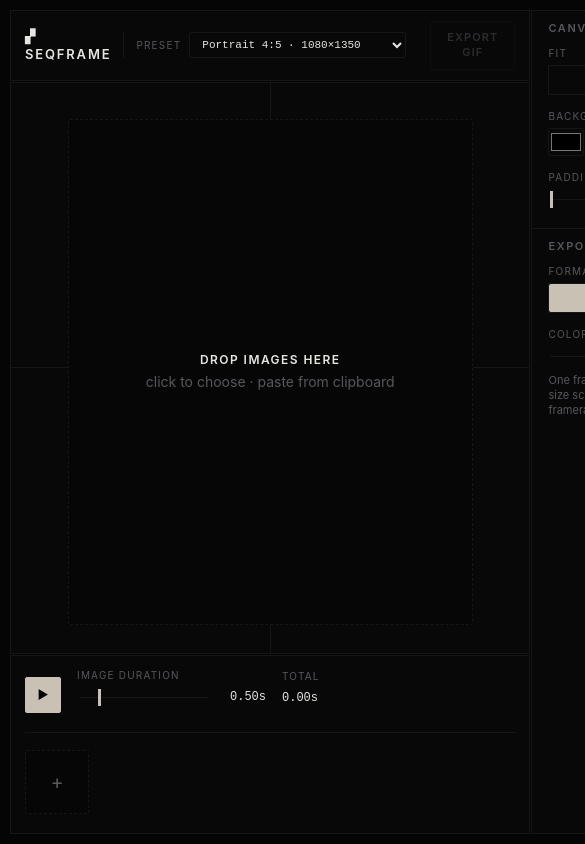
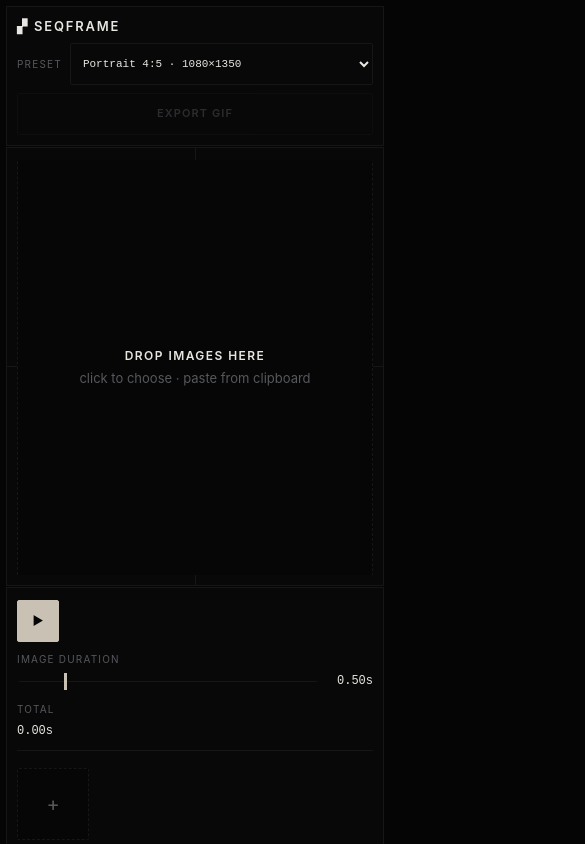
Before and after one commit to lauriparonen/seqframe, a React (Vite) app: page / in a window 390 px wide. Shown: the top 844 px of the page, 585 px wide, since content can reach past the window. Built offline with nearby package versions, Linux system fonts and the light colour scheme.

Commit message:
feat: add responsive styles for mobile layouts in App component

```diff
--- a/src/App.css
+++ b/src/App.css
@@ -561,3 +561,170 @@ input[type="range"]::-moz-range-track {
   height: 1px;
   background: var(--line);
 }
+
+@media (max-width: 900px) {
+  .app {
+    grid-template-columns: 1fr;
+    grid-template-rows: auto minmax(340px, 58svh) auto auto;
+    grid-template-areas:
+      "topbar"
+      "stage"
+      "timeline"
+      "sidebar";
+    height: auto;
+    min-height: 100svh;
+    overflow-x: hidden;
+  }
+
+  .topbar {
+    flex-wrap: wrap;
+  }
+
+  .preset-select {
+    margin-left: auto;
+  }
+
+  .sidebar {
+    overflow: visible;
+  }
+
+  .sidebar h3:first-child {
+    margin-top: 0;
+  }
+
+  .timeline__controls {
+    flex-wrap: wrap;
+  }
+
+  .timeline__controls .field {
+    flex: 1 1 220px;
+    margin-bottom: 0;
+  }
+
+  .timeline__controls .field.small {
+    flex: 0 0 auto;
+  }
+}
+
+@media (max-width: 640px) {
+  body {
+    font-size: 13px;
+  }
+
+  .app {
+    grid-template-rows: auto minmax(300px, 52svh) auto auto;
+    padding: 6px;
+  }
+
+  .topbar {
+    gap: 8px;
+    padding: 10px;
+  }
+
+  .brand {
+    flex: 1 1 100%;
+  }
+
+  .preset-select {
+    flex: 1 1 100%;
+    margin-left: 0;
+    padding-left: 0;
+    border-left: 0;
+  }
+
+  .preset-select select,
+  .export-btn {
+    min-height: 42px;
+  }
+
+  .preset-select select {
+    flex: 1;
+    min-width: 0;
+  }
+
+  .export-btn {
+    flex: 1 1 100%;
+  }
+
+  .topbar .spacer {
+    display: none;
+  }
+
+  .stage {
+    padding: 12px 10px 10px;
+  }
+
+  .dropzone {
+    width: 100%;
+    height: auto;
+    min-height: 230px;
+  }
+
+  .stage-hint {
+    font-size: 9px;
+    text-align: center;
+  }
+
+  .timeline,
+  .sidebar {
+    padding-inline: 10px;
+  }
+
+  .timeline__controls {
+    gap: 10px;
+  }
+
+  .play {
+    width: 42px;
+    height: 42px;
+  }
+
+  .timeline__controls .spacer {
+    display: none;
+  }
+
+  .timeline__controls .field,
+  .timeline__controls .field.small {
+    flex: 1 1 100%;
+  }
+
+  .count {
+    width: 100%;
+  }
+
+  .thumbs {
+    gap: 8px;
+    padding-bottom: 10px;
+  }
+
+  .thumb,
+  .add-thumb {
+    width: 72px;
+    height: 72px;
+  }
+
+  .thumb__remove {
+    width: 24px;
+    height: 24px;
+    opacity: 1;
+  }
+
+  .sidebar h3 {
+    margin-inline: -10px;
+    padding-inline: 10px;
+  }
+
+  .dur-row {
+    gap: 8px;
+  }
+
+  .dur-row input[type="range"] {
+    min-width: 0;
+  }
+
+  .seg button,
+  .btn-ghost,
+  .thumb-menu button {
+    min-height: 40px;
+  }
+}
```
